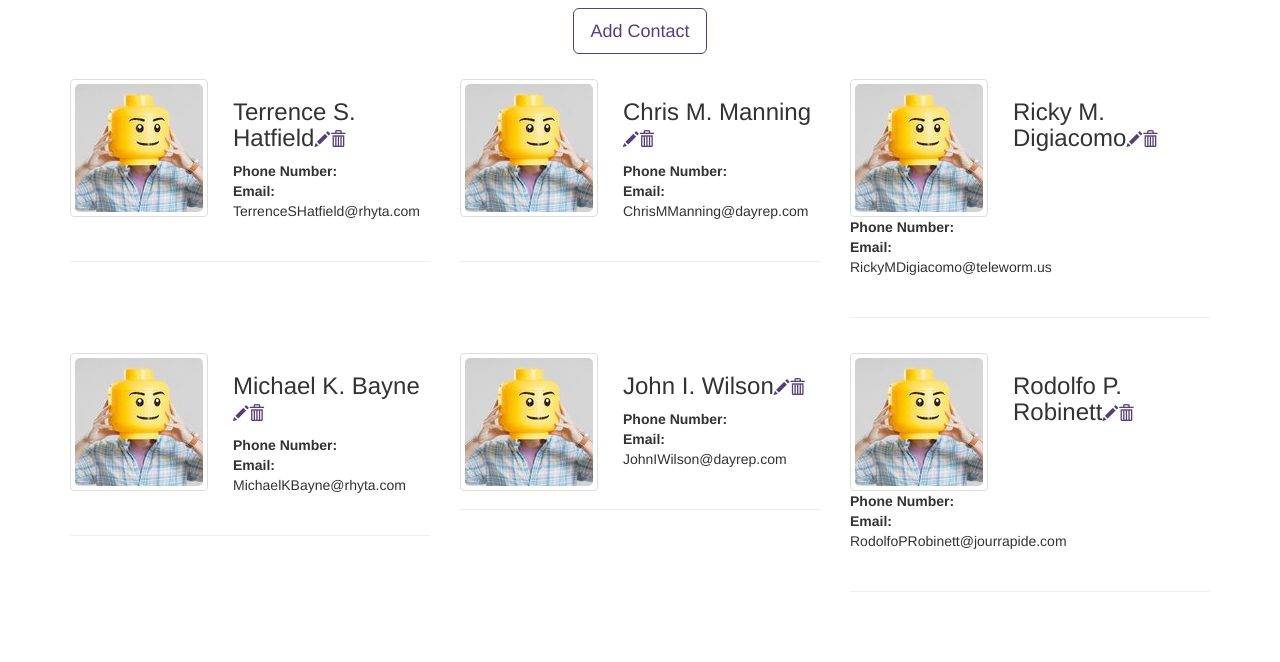
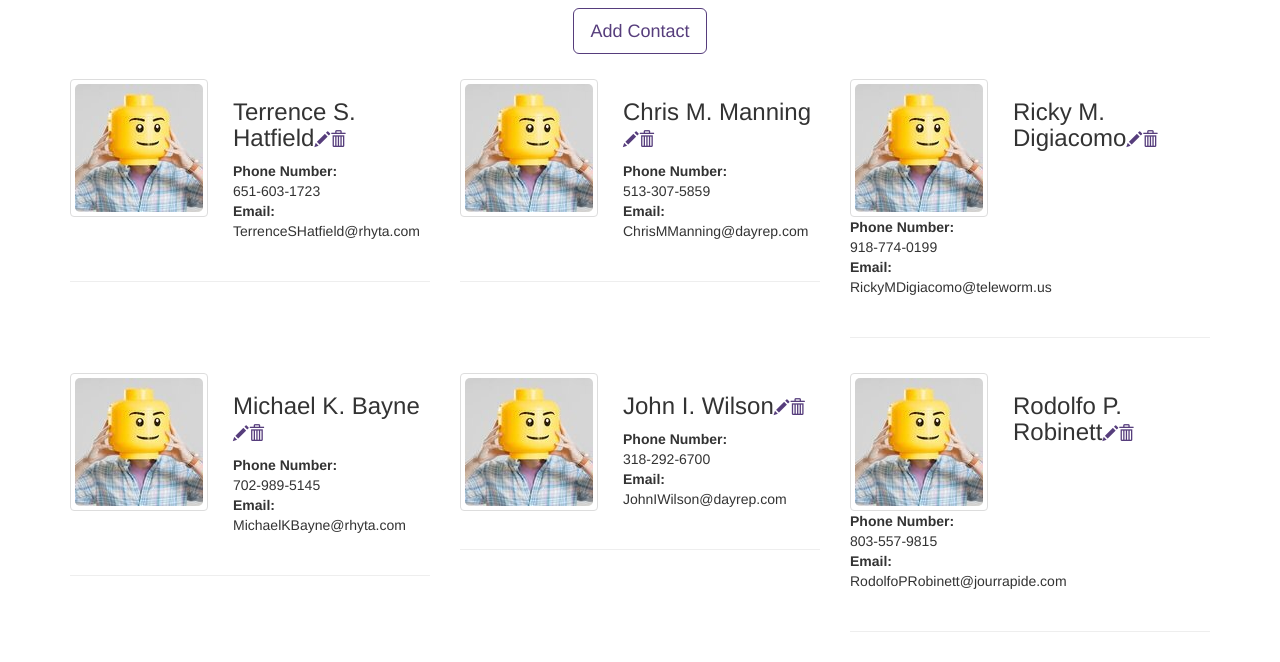
Before and after one commit to pruthvirajpatel/angualar-contact-manager, a website: page index.html in a window 1280 px wide. Shown: the part 233-895 px from the top of the page. Before the commit the page ends 855 px from the top, so only its background shows below. Drawn offline with nearby package versions, Linux system fonts and the light colour scheme; some packages are replaced by stand-ins of ours.

Commit message:
Tell no change

```diff
--- a/app/contacts-list/contacts-list.html
+++ b/app/contacts-list/contacts-list.html
@@ -16,7 +16,7 @@
                     <div class="media-body">
                         <dl>
                             <dt>Phone Number:</dt>
-                            <dd>{{cData.tell}}</dd>
+                            <dd>{{cData.tel}}</dd>
                             <dt>Email:</dt>
                             <dd>{{cData.email}}</dd>
                         </dl>
```
